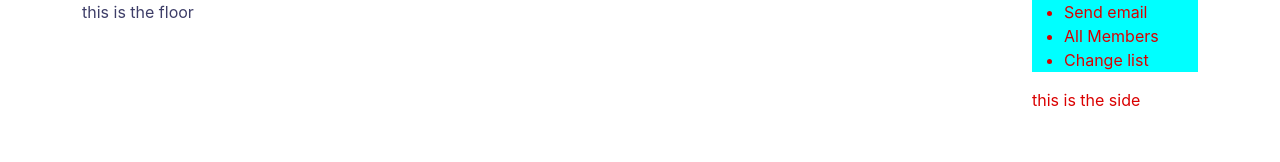
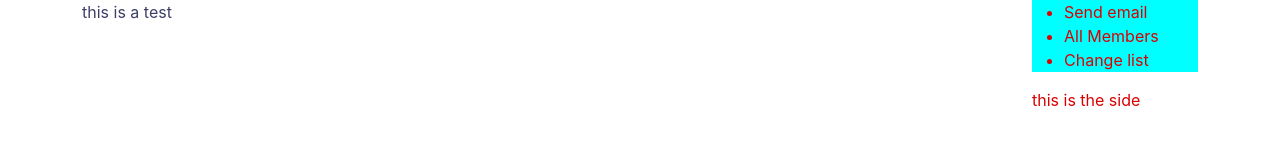
Before and after one commit to kuaminika/kmaillistclient0.1, a Next.js app: page /start in a window 1280 px wide. Shown: the top 162 px of the page. Built offline with nearby package versions, Linux system fonts and the light colour scheme.

Commit message:
introduced  KLayout

```diff
--- /dev/null
+++ b/components/kLayout.js
@@ -0,0 +1,38 @@
+import React from 'react'
+import styles from "../styles/start.module.css"
+import UserMenu from "./UserMenu"
+import configData from '../kConfig_consts.json'
+
+
+class KLayout extends React.Component
+{
+    constructor(props)
+    {
+        super(props);
+    }
+
+    render()
+    {
+       const containerClasses = "container";
+
+       const rowClasses = "row";
+       const sideClasses = "col-sm-12 col-md-2 "+ styles.side;
+       const floorClasses = "col-sm-12 col-md-10 "+ styles.floor;
+       let menuItems = [];
+       return(
+        <div className={containerClasses}>
+              <div className={rowClasses}>
+                  <div className={floorClasses}>
+
+                      {this.props.children}
+                  </div>
+                  <div className={sideClasses}>
+                        <UserMenu menuItems= {configData.SIDE_MENU_OPTIONS} ></UserMenu>
+                      this is the side
+                  </div>
+              </div>
+        </div>)
+    }
+}
+
+export default KLayout
--- a/pages/AllMembers.js
+++ b/pages/AllMembers.js
@@ -6,6 +6,7 @@ import { faMinusCircle,faEdit } from '@fortawesome/free-solid-svg-icons'
 import { FontAwesomeIcon } from '@fortawesome/react-fontawesome'
 import kCourrier from "../KLIBJS/KCourrier"
 import AsyncData from '../components/async-data'
+ import KLayout from "../components/kLayout"
  class AllMembers extends React.Component
  {
     constructor(props)
@@ -87,7 +88,7 @@ import AsyncData from '../components/async-data'
   }
     render(){
         return(
-        <React.Fragment>
+        <KLayout>
             <div>
                 all members loaded
             </div>
@@ -114,7 +115,7 @@ import AsyncData from '../components/async-data'
                     )
                  }
             </KList>
-            </React.Fragment>
+            </KLayout>
         )
     }
  }
--- a/pages/start.js
+++ b/pages/start.js
@@ -1,28 +1,12 @@
  import React from 'react'
-import styles from "../styles/start.module.css"
-import UserMenu from "../components/UserMenu"
-import configData from '../kConfig_consts.json'
+ import KLayout from "../components/kLayout"
  class Start extends React.Component
  {
      render(){
-       const containerClasses = "container";
 
-       const rowClasses = "row";
-       const sideClasses = "col-sm-12 col-md-2 "+ styles.side;
-       const floorClasses = "col-sm-12 col-md-10 "+ styles.floor;
-       let menuItems = [];
-       return(
-        <div className={containerClasses}>
-              <div className={rowClasses}>
-                  <div className={floorClasses}>
-                      this is the floor
-                  </div>
-                  <div className={sideClasses}>
-                        <UserMenu menuItems= {configData.SIDE_MENU_OPTIONS} ></UserMenu>
-                      this is the side
-                  </div>
-              </div>
-        </div>)
+       return( <KLayout>
+           <div>this is a test</div>
+       </KLayout>)
 
      }
  }
```
